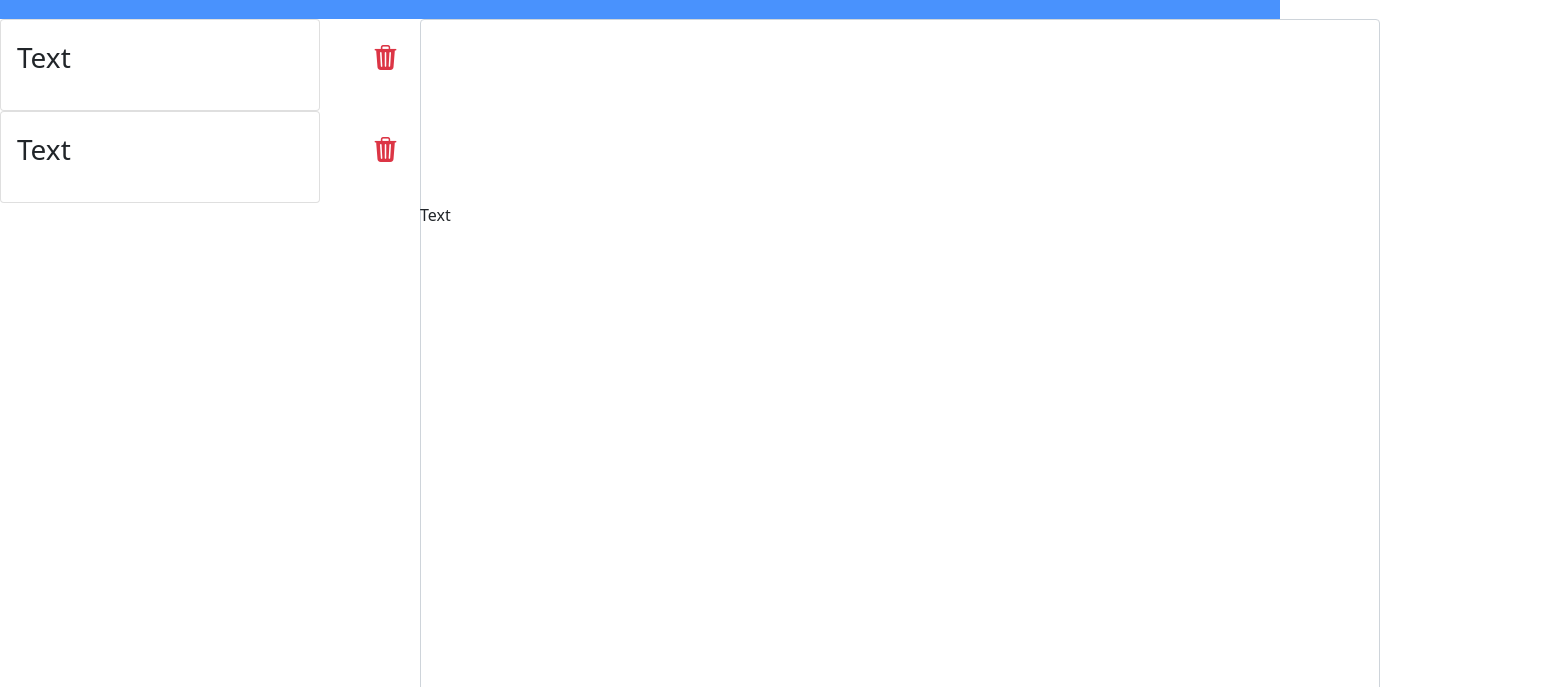
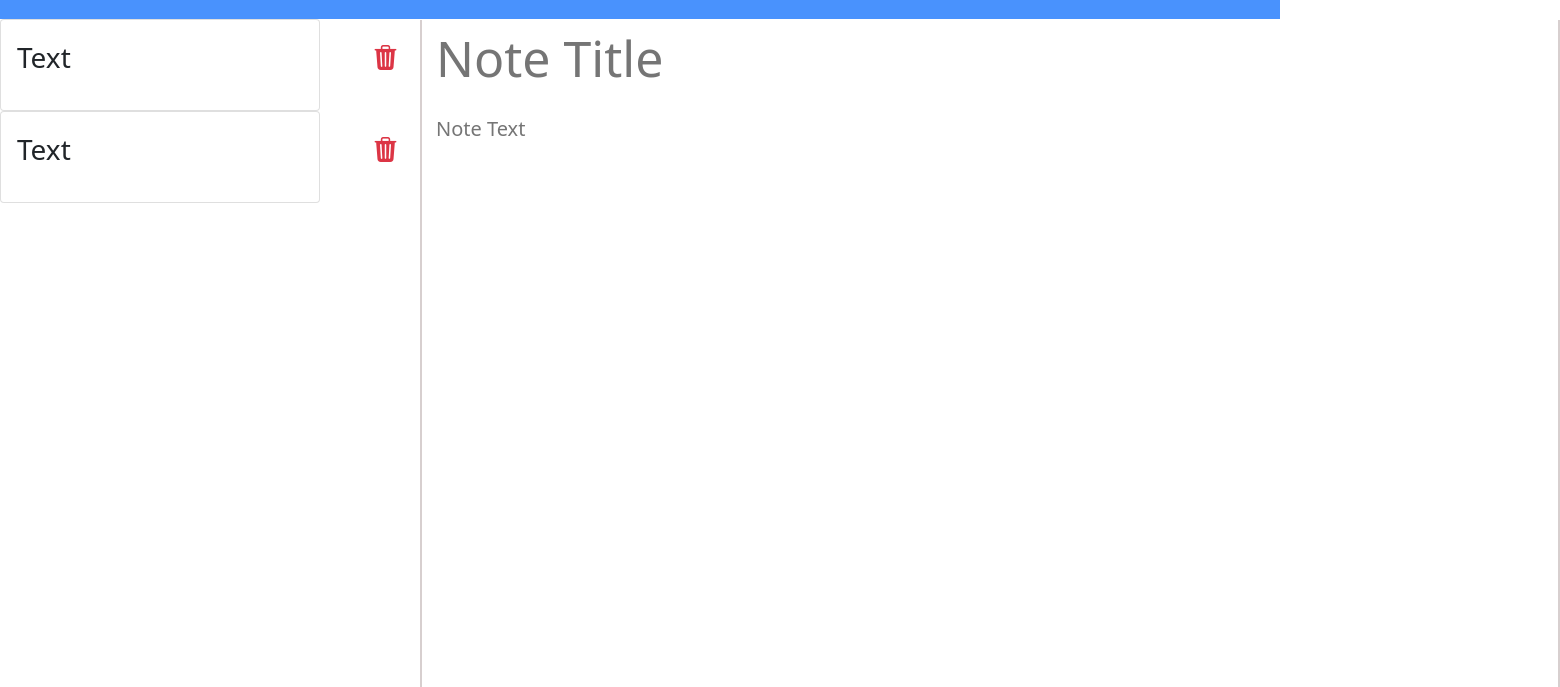
Before and after one commit to Taylor-Brandon/Notes-App, a website: page public/pages/notes.html in a window 1280 px wide. Shown: the part 69-756 px from the top of the page, 1560 px wide, since content can reach past the window. Drawn offline with nearby package versions, Linux system fonts and the light colour scheme; files whose address does not match are found by name.

Commit message:
added complete styling for application

```diff
--- a/public/pages/notes.html
+++ b/public/pages/notes.html
@@ -28,10 +28,12 @@
             <button id="trash" class="bg-white text-danger border-0"><i class="bi bi-trash3-fill"></i></button>
         </div>
     </div>
-    <div id="form-box" class="w-75">
-        <form class="form">
-            <label class="form-label">Text</label>
-            <input id="form" class="form-control h-100">
+    <div id="container" class="container bg-white">
+        <form id="title-form">
+            <input id="title-input" type="text" class="form" placeholder="Note Title">
+        </form>
+        <form id="note-form">
+            <input id="note-input" type="text" class="form" placeholder="Note Text">
         </form>
     </div>
   </body>
--- a/public/styles/notes.css
+++ b/public/styles/notes.css
@@ -3,9 +3,18 @@
     margin-left: 350px;
     margin-top: -50px;
 }
-#form-box{
+#container{
     margin-left: 420px;
+    margin-top: -183px;
+    height: 877px;
+    border: 2px solid rgb(215, 207, 207);
+    border-top: 0px;
 }
-#form{
-    margin-top: -216;
+#title-input{
+    border: 0px solid white;
+    font-size: 50px;
 }
+#note-input{
+    border: 0px solid white;
+    font-size: 20px;
+}
```
